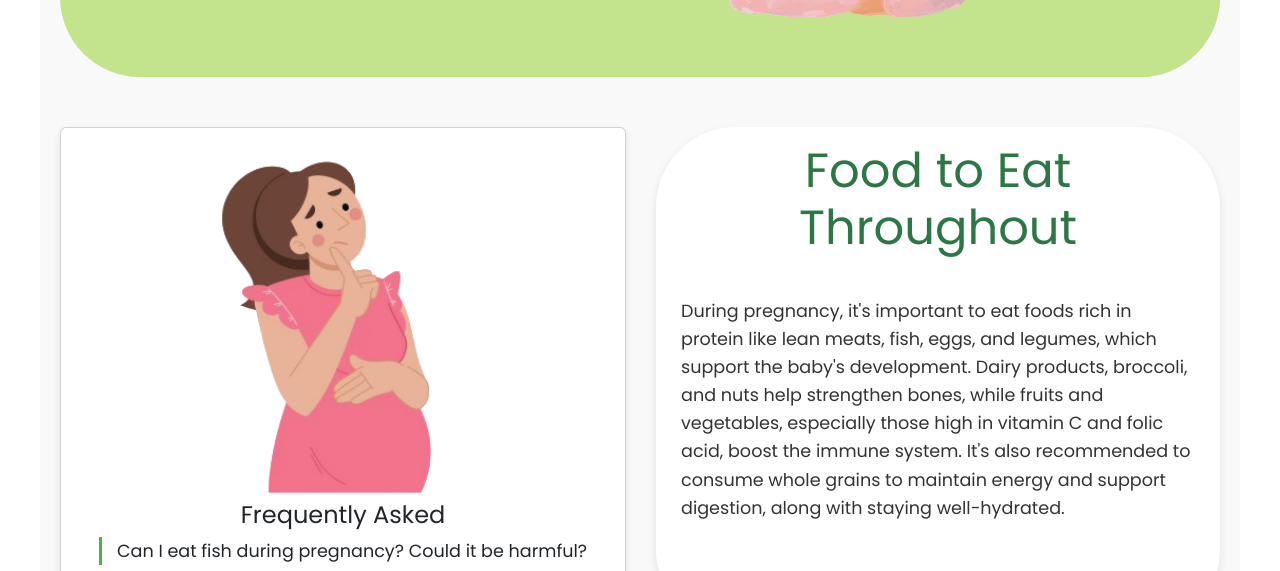
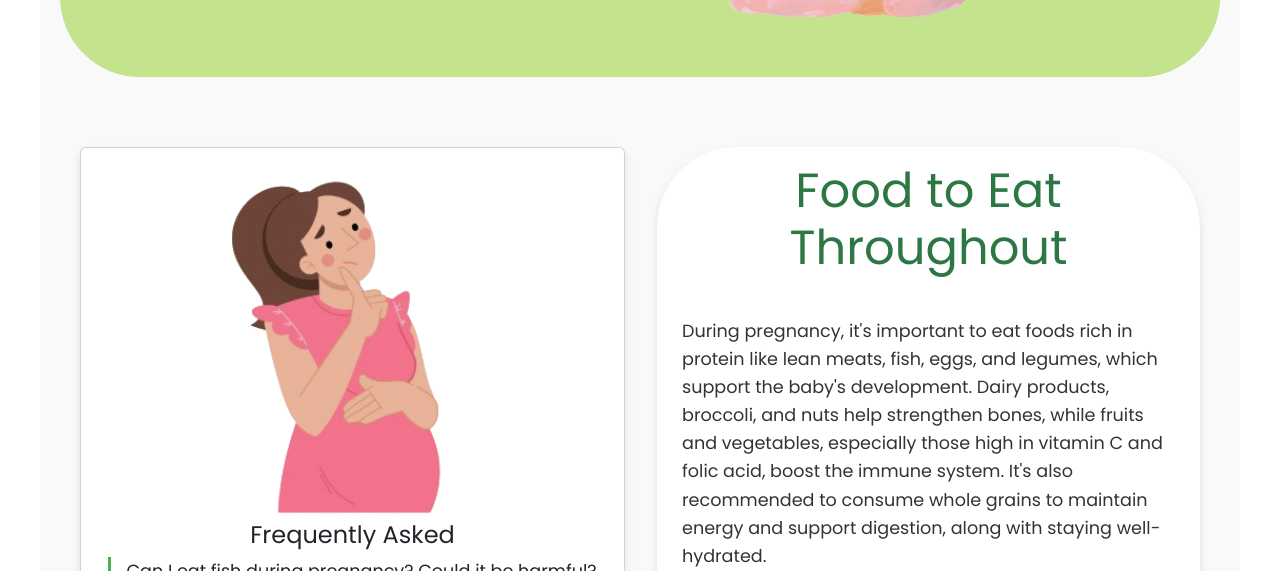
Before and after one commit to ArianaSaenz/FrontEnd-Yumfull, a React (Create React App) app: page /Pregnancy in a window 1280 px wide. Shown: the part 660-1231 px from the top of the page. Built offline with nearby package versions, Linux system fonts and the light colour scheme.

Commit message:
Redondee lo que no estaba redondeado

```diff
--- a/src/Pages/Pregnancy/Pregnancy.css
+++ b/src/Pages/Pregnancy/Pregnancy.css
@@ -14,6 +14,7 @@
   text-align: center;
   margin: 30px 0;
 }
+
 .content-container {
   display: flex;
   gap: 40px;
@@ -21,6 +22,7 @@
   align-items: center;
   background-color: #C3E38C;
   border-radius: 80px;
+
 }
 
 
@@ -54,25 +56,24 @@
 
 .section-content {
   display: flex;
-  gap: 30px;
-  margin-bottom: 50px;
-   border-radius: 80px;
+  margin-bottom: 10px;
+  border-radius: 80px;
+  padding: 20px;
 }
+
 
 .card {
   flex: 1;
-  background:#C3E38C;
-  border-radius: 80px;
+  background: #ffffff;
   padding: 25px;
   box-shadow: 0 4px 8px rgba(0,0,0,0.1);
+}
 
-}
+
 
 .card-image img {
   width: 100%;
   height: 100%;
-  object-fit: cover;
-  border-radius: 80px;
 }
 
 
```
